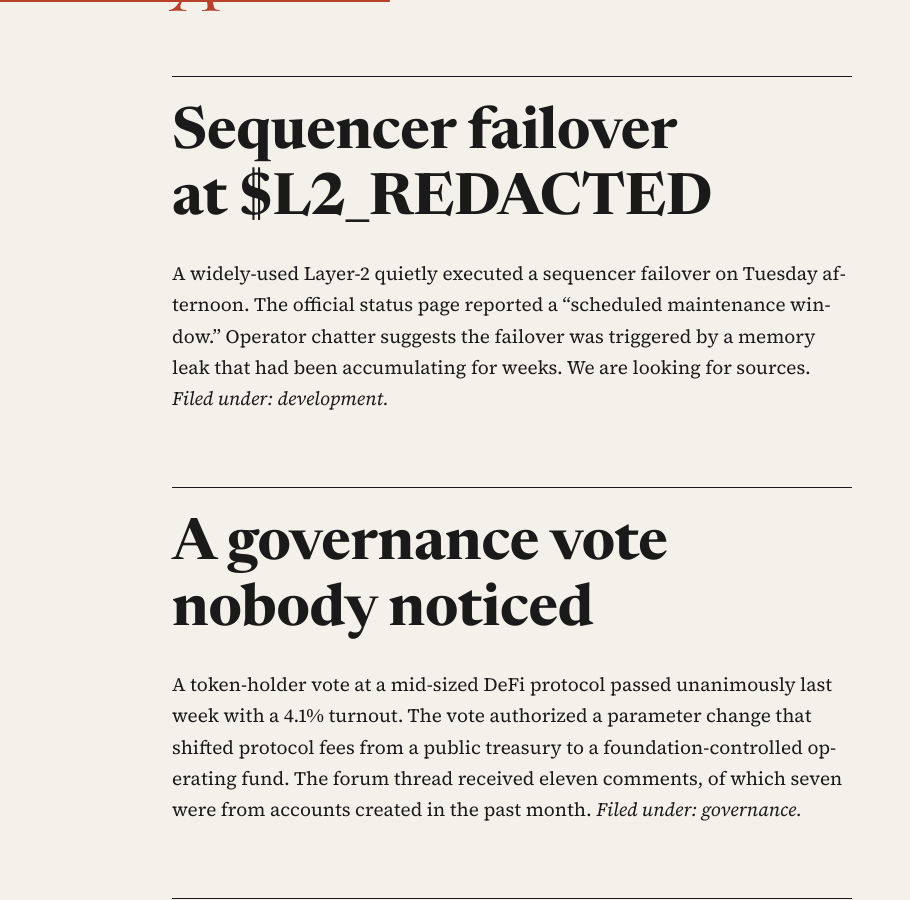
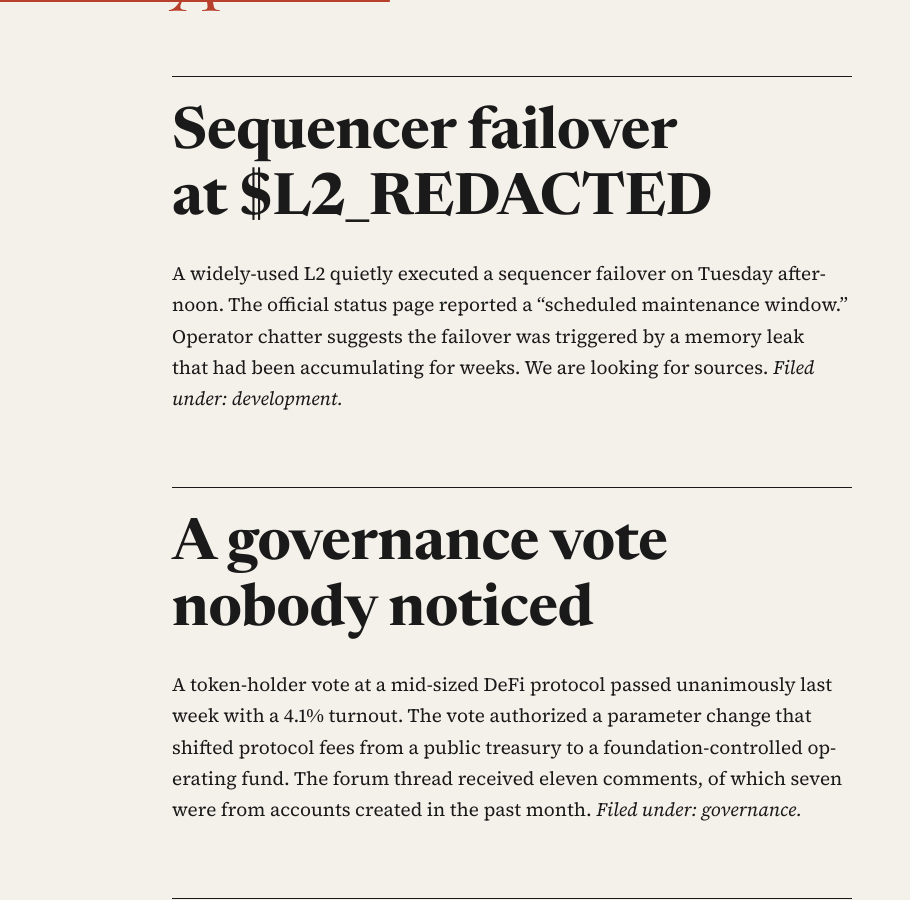
Before and after one commit to onConsensus/website, a Jekyll site: the page built from _posts/2026-04-29-on-the-wire-april-twenty-ninth.md, in a window 1280 px wide and 900 px high, scrolled down 960 px. Shown: the whole window, without its empty margins (0-910 px from the left). Built offline with Jekyll 4.4.1, drawn with Linux system fonts in a browser that asks for light colours.

Commit message:
Expand Vale house-style linter to cover L1/L2/L3 and TVL conventions
Task #18: extend OnConsensus rule pack with capitalization rules for
layer-network terminology and acronym-expansion checks for the DeFi /
restaking vocabulary.

Changes:
- .github/vale/styles/OnConsensus/Capitalization.yml
  · Added editorial-rationale comment explaining the L1/L2/L3 norm.
  · Added swap entries normalizing every reasonable misspelling
    (`Layer 1`, `Layer-1`, `layer 1`, `layer-1`, `layer1`, `Layer1`,
    and the 2/3 variants) to the canonical `L1` / `L2` / `L3`.
- .github/vale/styles/OnConsensus/AcronymTVL.yml (new)
- .github/vale/styles/OnConsensus/AcronymZKP.yml (new)
- .github/vale/styles/OnConsensus/AcronymAVS.yml (new)
- .github/vale/styles/OnConsensus/AcronymLST.yml (new)
- .github/vale/styles/OnConsensus/AcronymLRT.yml (new)
- .github/vale/styles/OnConsensus/AcronymRIP.yml (new)
  Each follows the existing per-acronym `conditional` pattern, with
  the file-level comment documenting why expansion-on-first-use
  matters editorially for that specific term.
- _posts/2026-04-29-on-the-wire-april-twenty-ninth.md
  Replaced "Layer-2" with "L2" in body prose so the post corpus
  stays green under the new capitalization rules.

Notes / non-deviations:
- DA and MPC acronym files already exist (AcronymDA.yml /
  AcronymMPC.yml); no duplicate rule files were added.
- The `$L2_REDACTED` heading uses a `$`-prefixed token and is not
  matched by `\bLayer-2\b` / `\bL2\b` style rules, so no change
  needed there.
- Vale binary is not available in this environment, so the rules
  were verified by ripgrep across all markdown to confirm no
  existing prose trips the new patterns.

Replit-Task-Id: 68885a2c-6515-47b8-a215-62a177ce946a

```diff
--- a/_posts/2026-04-29-on-the-wire-april-twenty-ninth.md
+++ b/_posts/2026-04-29-on-the-wire-april-twenty-ninth.md
@@ -14,7 +14,7 @@
 
 ## Sequencer failover at $L2_REDACTED
 
-A widely-used Layer-2 quietly executed a sequencer failover on Tuesday
+A widely-used L2 quietly executed a sequencer failover on Tuesday
 afternoon. The official status page reported a "scheduled maintenance
 window." Operator chatter suggests the failover was triggered by a memory
 leak that had been accumulating for weeks. We are looking for sources.
```
Also changed, not shown: .github/vale/styles/OnConsensus/AcronymAVS.yml (added), .github/vale/styles/OnConsensus/AcronymLRT.yml (added), .github/vale/styles/OnConsensus/AcronymLST.yml (added), .github/vale/styles/OnConsensus/AcronymRIP.yml (added), .github/vale/styles/OnConsensus/AcronymTVL.yml (added), .github/vale/styles/OnConsensus/AcronymZKP.yml (added), .github/vale/styles/OnConsensus/Capitalization.yml.
